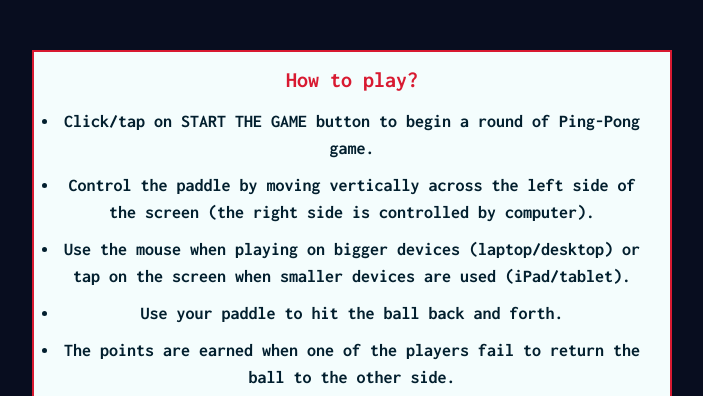
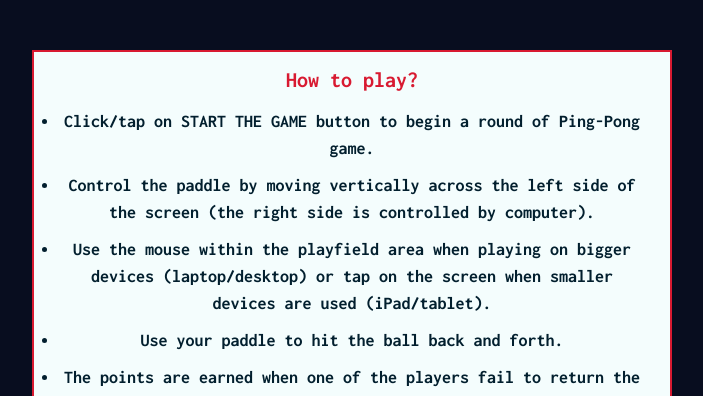
Before and after one commit to Code-Institute-Submissions/play-whiff-whaff-game, a plain HTML site: page index.html in a window 1280 px wide. Both pictures are taken after a click on the link "HOW TO PLAY?". Shown: the top 396 px of the page, without its empty margins (288-991 px from the left). Drawn offline with nearby package versions, Linux system fonts and the light colour scheme.

```diff
--- a/index.html
+++ b/index.html
@@ -24,7 +24,7 @@
                 <li>Control the paddle by moving vertically across
                 the left side of the screen (the right side is controlled
                 by computer).</li>
-                <li>Use the mouse when playing on bigger devices (laptop/desktop)
+                <li>Use the mouse within the playfield area when playing on bigger devices (laptop/desktop)
                 or tap on the screen when smaller devices are used (iPad/tablet).</li>
                 <li>Use your paddle to hit the ball back and forth.</li>
                 <li>The points are earned when one of the players fail
```
